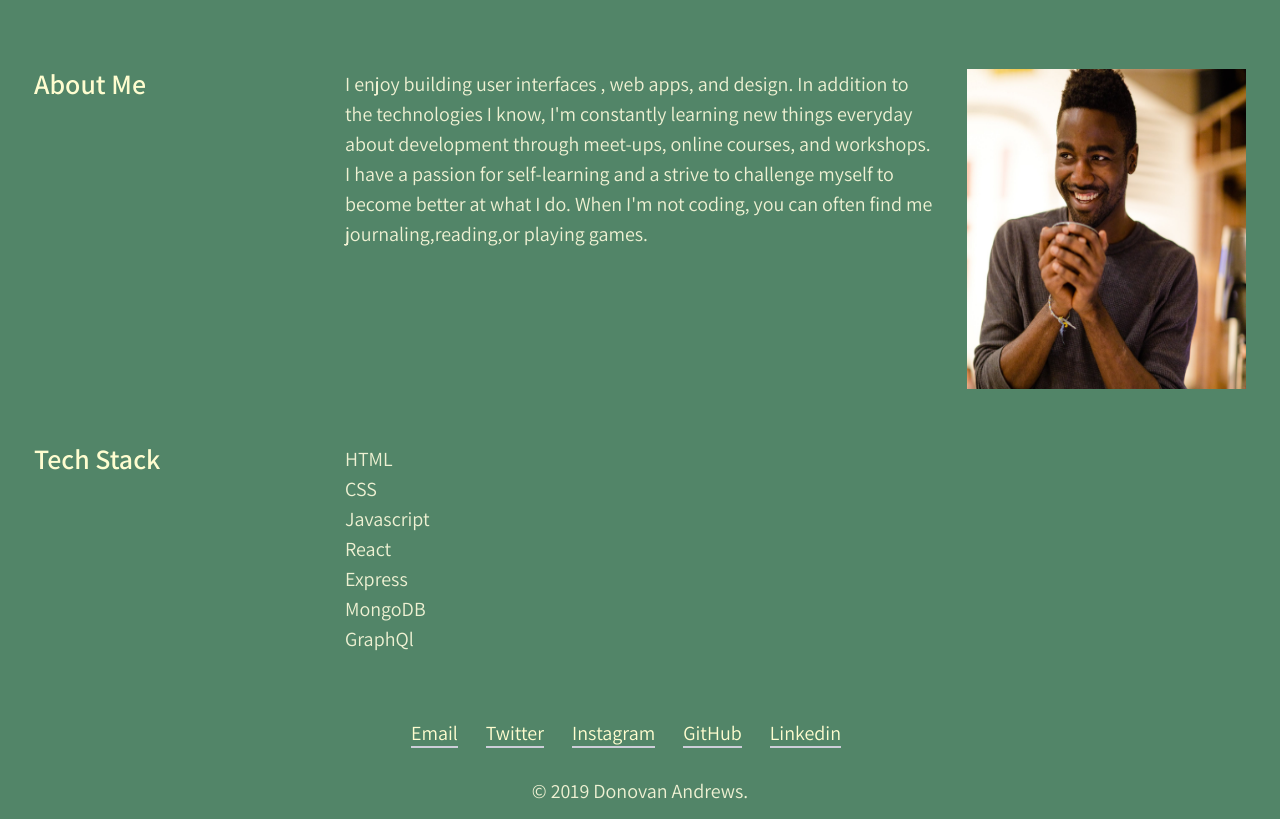
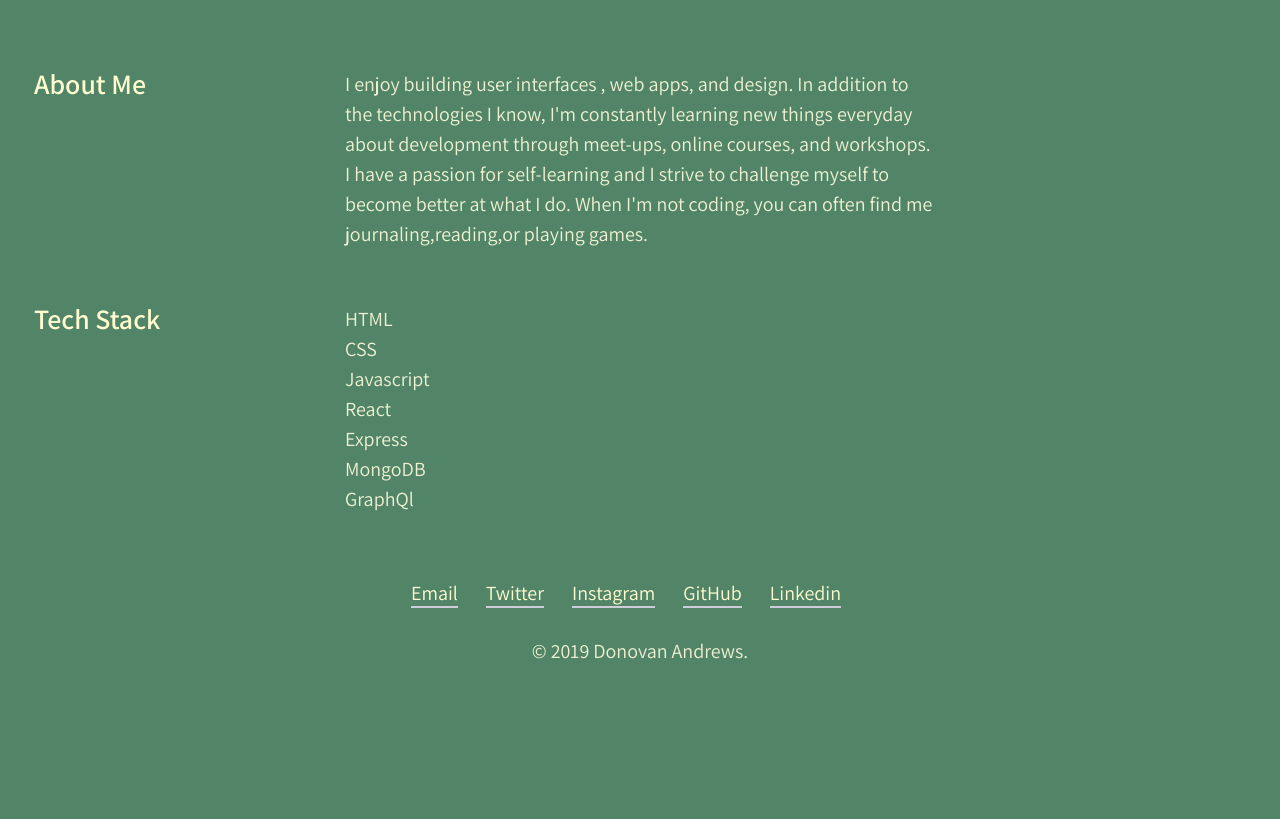
Before and after one commit to DonovanAndrews300/Portfolio, a Gatsby site: page / in a window 1280 px wide. Shown: the part 1978-2797 px from the top of the page. After the commit the page ends 2699 px from the top, so only its background shows below. Built offline with nearby package versions, Linux system fonts and the light colour scheme; Gatsby itself is replaced by a stand-in of ours.

Commit message:
deleted picture and changed header

```diff
--- a/src/components/header.js
+++ b/src/components/header.js
@@ -8,7 +8,7 @@ const Header = () => (
       <div className="container">
         <div className="grid">
           <div className="column-xs-7 column-md-9">
-            <span>Donovan Andrews</span>
+
           </div>
           <div className="column-xs-5 column-md-3">
             <ul>
--- a/src/pages/index.js
+++ b/src/pages/index.js
@@ -70,11 +70,10 @@ class Index extends React.Component {
             <div className="column-xs-6 column-md-6">
               <p>I enjoy building user interfaces , web apps, and design. In addition to the technologies I know,
                  I'm constantly learning new things everyday about development through meet-ups, online courses, and workshops.
-                 I have a passion for self-learning and a strive to challenge myself to become better at what I do.
+                 I have a passion for self-learning and I strive to challenge myself to become better at what I do.
                  When I'm not coding, you can often find me journaling,reading,or playing games.</p>
             </div>
             <div  className="column-xs-6 column-md-3">
-            <img src={me} alt={'Donovan'}/>
             </div>
             <div className="column-xs-12 column-md-3">
               <h3>Tech Stack</h3>
```
